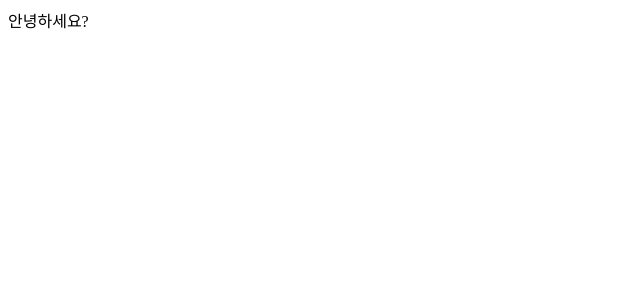
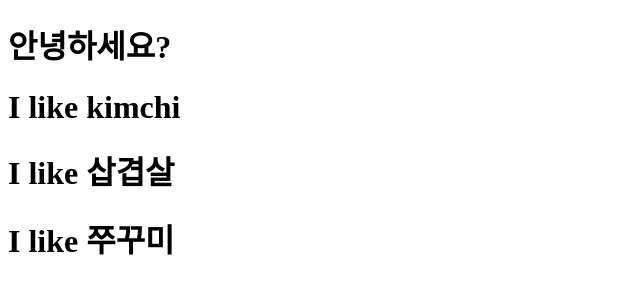
Before and after one commit to jeffondev/movieapp, a React (Create React App) app: page / in a window 1280 px wide. Shown: the top 300 px of the page, without its empty margins (0-640 px from the left). Built offline with nearby package versions, Linux system fonts and the light colour scheme.

Commit message:
component,JSX,props

```diff
--- a/src/App.js
+++ b/src/App.js
@@ -1,7 +1,18 @@
 import React from "react";
 
+function Food({fav}) {
+  return <h1>I like {fav}</h1>;
+}
+
 function App() {
-  return <div>안녕하세요?</div>;
+  return (
+  <div>
+    <h1>안녕하세요?</h1>
+    <Food fav="kimchi" />
+    <Food fav="삽겹살" />
+    <Food fav="쭈꾸미" />
+  </div>
+  );
 }
 
 export default App;
```
